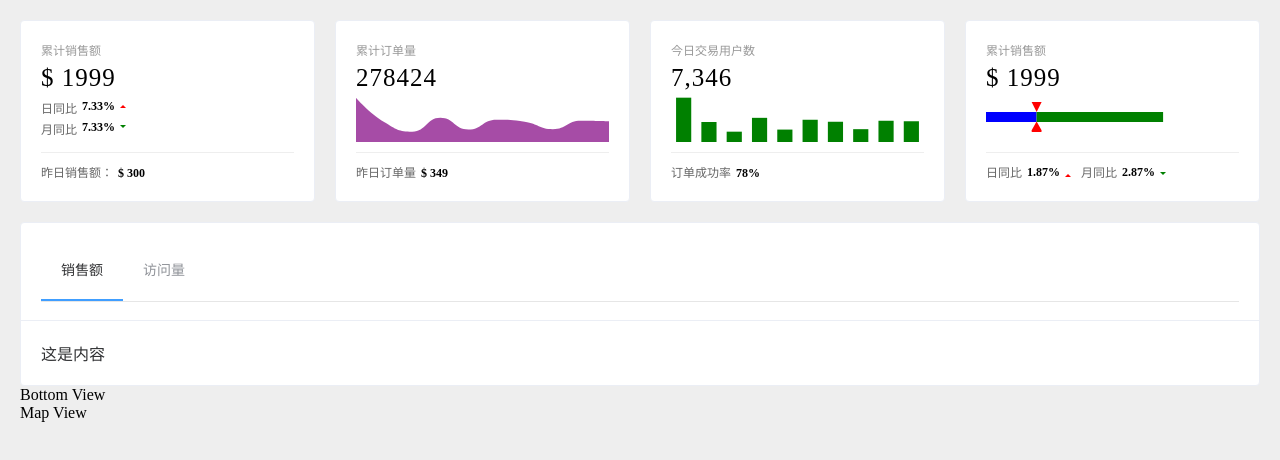
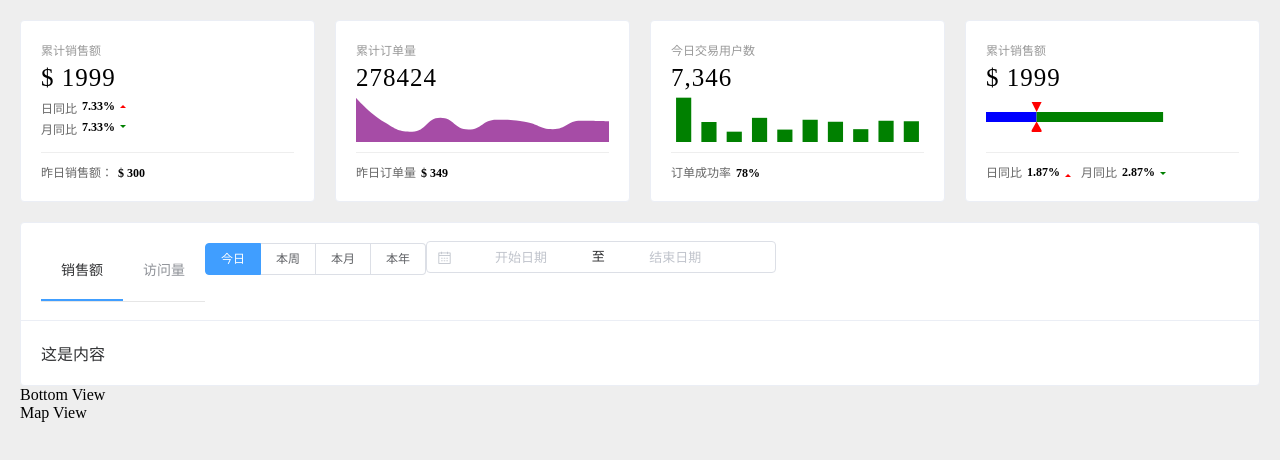
Before and after one commit to yinhuanyi/show-data, a Vue app: page / in a window 1280 px wide. Shown: the top 460 px of the page. Built offline with nearby package versions, Linux system fonts and the light colour scheme.

Commit message:
开发完SalesView的DatePicker

```diff
--- a/src/components/SalesView/index.vue
+++ b/src/components/SalesView/index.vue
@@ -1,8 +1,15 @@
 <template>
   <div class="sales-view">
+    <!--  1：创建一个card样式组件  -->
     <el-card shadow="hover">
+      <!-- 在Card样式组件里面，name为header的slot，可以将Card组件分为两个部分，一个是头部一个内容 -->
       <template v-slot:header>
         <div class="menu-wrapper">
+          <!-- ①：左边菜单 -->
+          <!-- 在头部引入Menu组件，且有两个item，mode设置item是水平排列，default-active设置哪个item被选中，
+          select回调方法，是当item被点击后，调用指定的onMenuselect方法
+           -->
+          <!-- activeIndex变量的值一定是字符串 -->
           <el-menu mode="horizontal"
                    :default-active="activeIndex"
                    @select="onMenuselect"
@@ -10,8 +17,28 @@
             <el-menu-item index="1">销售额</el-menu-item>
             <el-menu-item index="2">访问量</el-menu-item>
           </el-menu>
+          <!-- ②：中间单选框 -->
+          <div class="menu-right">
+            <el-radio-group v-model="radioSelect" size="small">
+              <el-radio-button label="今日" />
+              <el-radio-button label="本周" />
+              <el-radio-button label="本月" />
+              <el-radio-button label="本年" />
+            </el-radio-group>
+            <!-- ③：右边单选框 -->
+            <el-date-picker
+              type="daterange"
+              v-model="date"
+              range-separator="至"
+              start-placeholder="开始日期"
+              end-placeholder="结束日期"
+              size="small"
+              :picker-options="pickerOptions"
+            />
+          </div>
         </div>
       </template>
+      <!-- 这里是将内容插入到子组件的 -->
       <template>
         <div>这是内容</div>
       </template>
@@ -26,15 +53,51 @@
     // 2：返回echarts绘图相关的options数据 data
     data () {
       return {
-        activeIndex: '1'
+        activeIndex: '1',
+        radioSelect: '今日',
+        date: null,
+        // 这个是设置日期左边有快速选择时间
+        pickerOptions: {
+          shortcuts: [
+            {
+              text: '最近一天',
+              onClick(picker) {
+                const start = new Date()
+                const end = new Date()
+                // 这里是向外发送一个事件
+                picker.$emit('pick', [start, end])
+              }
+            },
+            {
+              text: '最近一周',
+              onClick(picker) {
+                const start = new Date()
+                const end = new Date()
+                // 让start时间向前推进7天
+                start.setTime(start.getTime() - 1000 * 3600 * 24 * 7)
+                picker.$emit('pick', [start, end])
+              }
+            },
+            {
+              text: '最近一个月',
+              onClick(picker) {
+                const start = new Date()
+                const end = new Date()
+                // 让start时间向前推进7天
+                start.setTime(start.getTime() - 1000 * 3600 * 24 * 30)
+                picker.$emit('pick', [start, end])
+              }
+            }
+          ]
+        }
       }
     },
     methods: {
+      // 当item被选中的时候，会传递一个item的index，让这个被选中的item变为active
       onMenuselect (index) {
         this.activeIndex = index
       }
     }
-
   }
 </script>
 
@@ -47,4 +110,7 @@
   .sales-view {
     margin-top: 20px;
   }
+  .menu-wrapper {
+    display: flex;
+  }
 </style>
--- a/src/plugins/element.js
+++ b/src/plugins/element.js
@@ -1,5 +1,5 @@
 import Vue from 'vue'
-import { Card, Row, Col, Menu, MenuItem, RadioGroup, Radio, DatePicker } from 'element-ui'
+import { Card, Row, Col, Menu, MenuItem, RadioGroup, RadioButton, DatePicker } from 'element-ui'
 
 Vue.use(Card)
 Vue.use(Row)
@@ -7,5 +7,5 @@ Vue.use(Col)
 Vue.use(Menu)
 Vue.use(MenuItem)
 Vue.use(RadioGroup)
-Vue.use(Radio)
+Vue.use(RadioButton)
 Vue.use(DatePicker)
```
